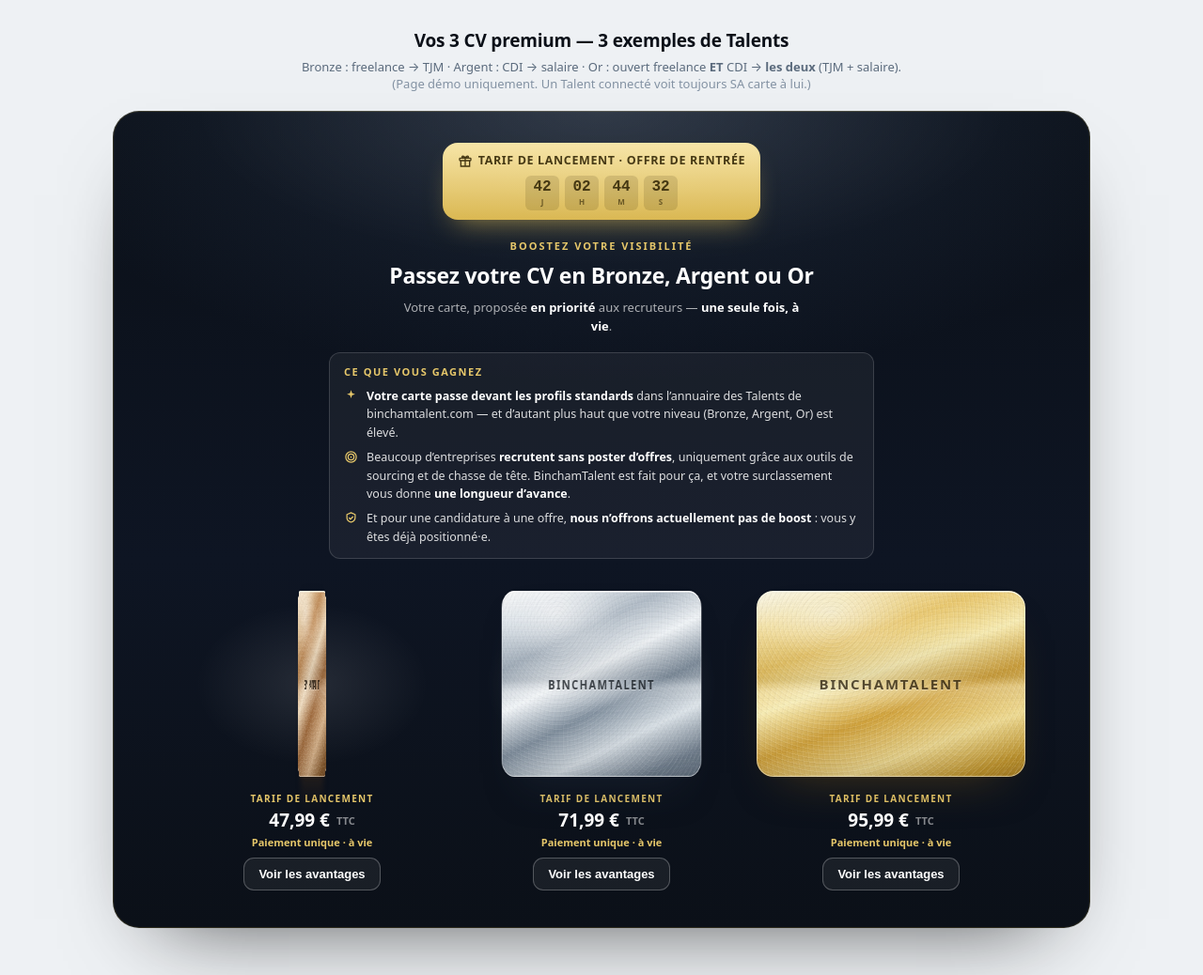
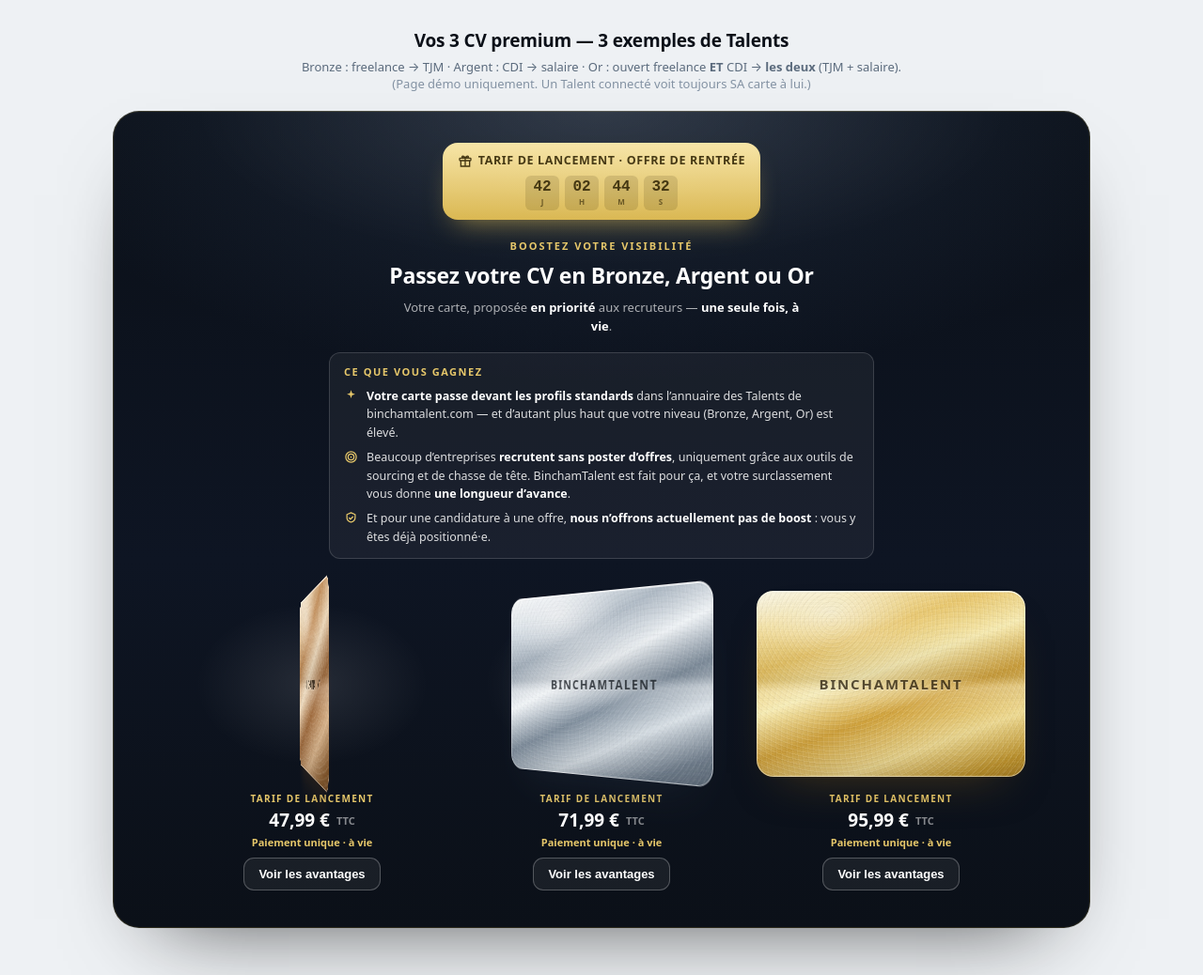
Before and after one commit to laoudb/bincham-cv-demo, a plain HTML site: page index.html in a window 1280 px wide. Shown: the whole page at 94% size. Drawn offline with Linux system fonts and the light colour scheme.

Commit message:
epaisseur 3D (perspective en fonction, zoom-safe) + grab tactile

```diff
--- a/index.html
+++ b/index.html
@@ -263,7 +263,8 @@
     var ry = idx * 42;                            /* angles de départ décalés */
     var SPIN = 0.32, FRICT = 0.955;               /* vitesse auto / décroissance de l'élan */
     var dragging = false, lastX = 0, vy = 0, fly = false;
-    function draw(){ card.style.transform = 'rotateY(' + ry.toFixed(2) + 'deg)'; }
+    /* perspective en FONCTION (pas en propriété) = épaisseur 3D visible ET zéro bug au zoom natif */
+    function draw(){ card.style.transform = 'perspective(900px) rotateY(' + ry.toFixed(2) + 'deg)'; }
     function loop(){
       if(!dragging){
         if(fly){ ry += vy; vy *= FRICT; if(Math.abs(vy) < SPIN){ fly = false; } }
```
